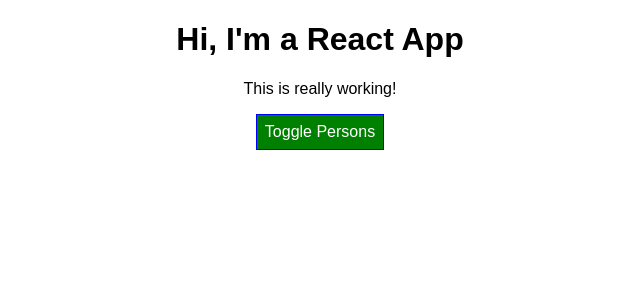
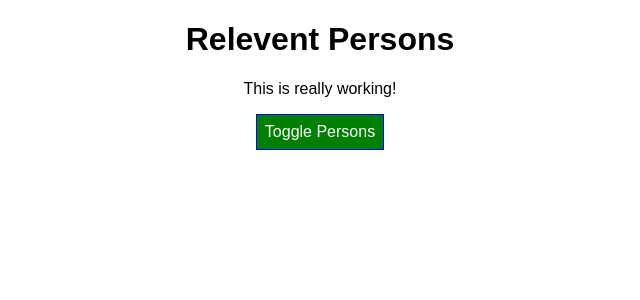
Before and after one commit to NightThinker/react-app-basic, a React app: page / in a window 1280 px wide. Shown: the top 300 px of the page, without its empty margins (320-960 px from the left). Built offline with nearby package versions, Linux system fonts and the light colour scheme.

Commit message:
change const to class

```diff
--- a/src/components/Cockpit/Cockpit.js
+++ b/src/components/Cockpit/Cockpit.js
@@ -20,7 +20,7 @@
 
   return (
     <div className={classes.Cockpit}>
-      <h1>Hi, I'm a React App</h1>
+      <h1>{props.appTitle}</h1>
       <p className={assignedClasses.join( ' ' )}>This is really working!</p>
       <button
         className={btnClass}
--- a/src/components/Persons/Person/Person.js
+++ b/src/components/Persons/Person/Person.js
@@ -1,15 +1,17 @@
-import React from 'react';
+import React, { Component } from 'react';
 
 import classes from './Person.css';
 
-const person = ( props ) => {
-    return (
-        <div className={classes.Person}>
-            <p onClick={props.click}>I'm {props.name} and I am {props.age} years old!</p>
-            <p>{props.children}</p>
-            <input type="text" onChange={props.changed} value={props.name} />
-        </div>
-    )
-};
+class Person  extends Component {
+    render(){
+        return (
+            <div className={classes.Person}>
+                <p onClick={this.props.click}>I'm {this.props.name} and I am {this.props.age} years old!</p>
+                <p>{this.props.children}</p>
+                <input type="text" onChange={this.props.changed} value={this.props.name} />
+            </div>
+        )
+    }
+}
 
-export default person;
+export default Person;
--- a/src/components/Persons/Persons.js
+++ b/src/components/Persons/Persons.js
@@ -1,14 +1,18 @@
-import React from 'react';
+import React, { Component } from 'react';
 
 import Person from './Person/Person';
 
 
-const persons = (props) => props.persons.map( ( person, index ) => {
-    return <Person
-    click={() => props.clicked( index )}
-    name={person.name}
-    age={person.age}
-    changed={( event ) => props.changed( event, person.id )} />
-  } );
+class Persons extends Component {
+  render() {
+    return this.props.persons.map( ( person, index ) => {
+      return <Person
+      click={() => this.props.clicked( index )}
+      name={person.name}
+      age={person.age}
+      changed={( event ) => this.props.changed( event, person.id )} />
+    } );
+  }
+}
 
-export default persons;
+export default Persons;
--- a/src/containers/App.js
+++ b/src/containers/App.js
@@ -62,6 +62,7 @@
     return (
         <div className={classes.App}>
           <Cockpit
+            appTitle={this.props.title}
             showPersons={this.state.showPersons}
             persons={this.state.persons}
             clicked={this.togglePersonsHandler}/>
--- a/src/index.js
+++ b/src/index.js
@@ -4,5 +4,5 @@
 import App from './containers/App';
 import registerServiceWorker from './registerServiceWorker';
 
-ReactDOM.render(<App />, document.getElementById('root'));
+ReactDOM.render(<App title="Relevent Persons"/>, document.getElementById('root'));
 registerServiceWorker();
```
